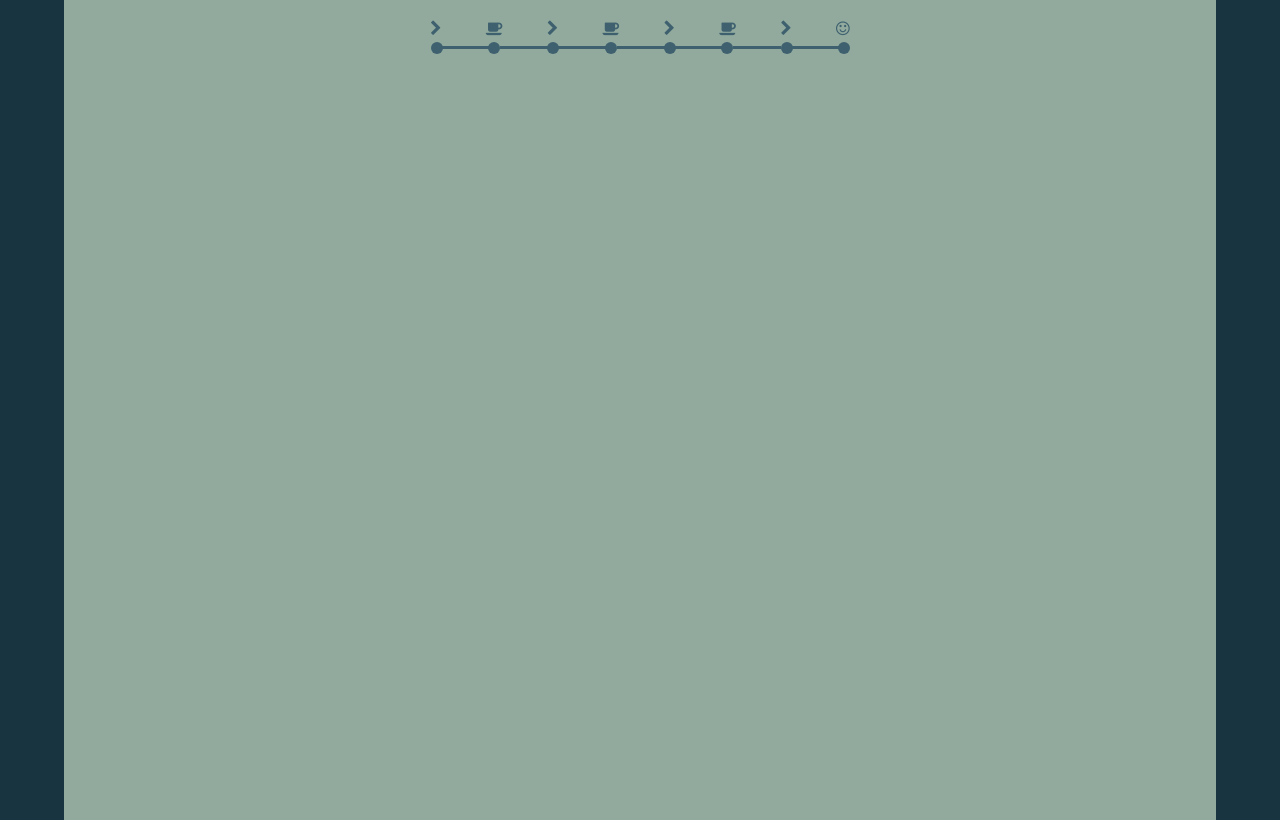
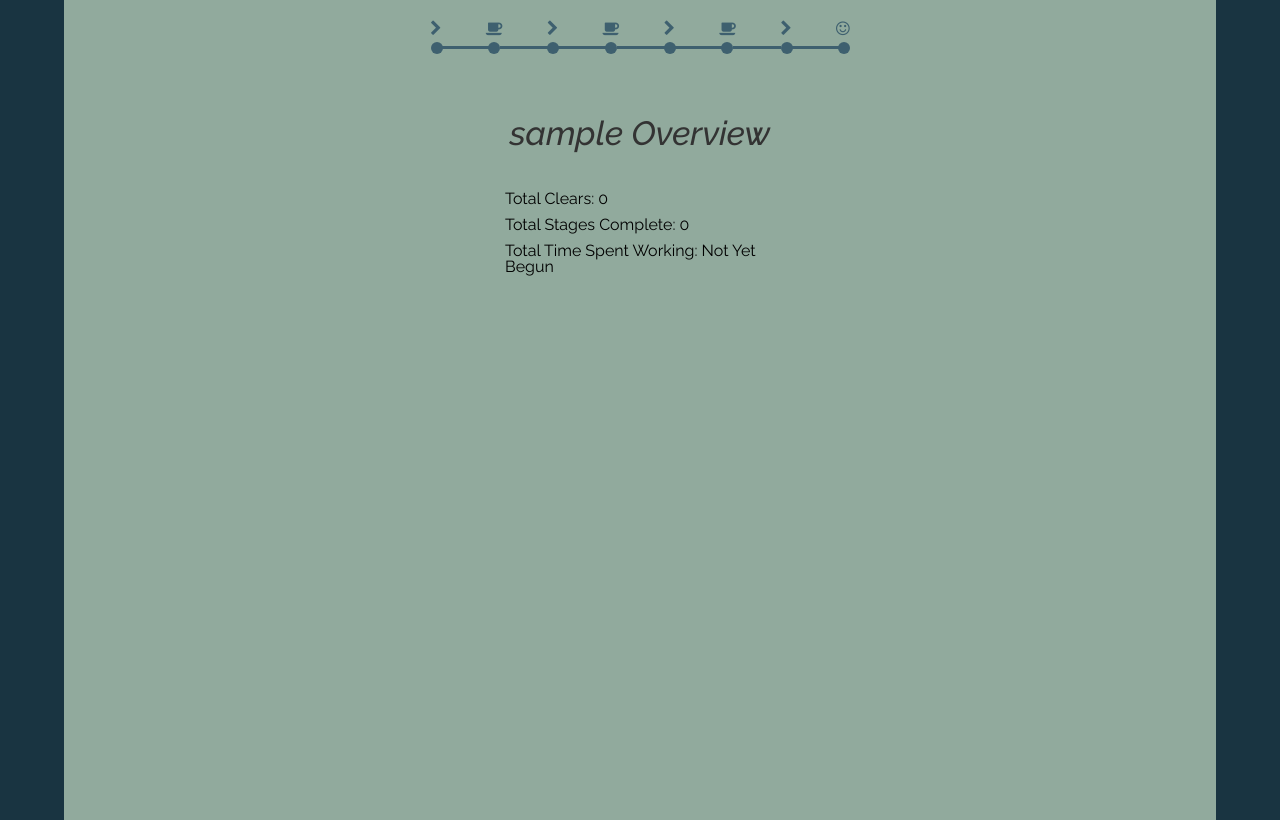
Before and after one commit to Numbluk/pommy, a Rails app: page /users/1 in a window 1280 px wide. Shown: the part 35-855 px from the top of the page. Run offline with Rails 7, Linux system fonts and the light colour scheme; the visitor is signed in with stand-in values (Sample User, id 1); data that the repository does not hold is empty; some libraries are stand-ins or nearby versions.

Commit message:
Added basic user profile information

```diff
--- a/app/assets/stylesheets/main.css
+++ b/app/assets/stylesheets/main.css
@@ -362,3 +362,18 @@ Messages
 .alert-error {
 	background-color: #E74C3C;
 }
+
+/***************************************************************************
+
+Profile
+
+***************************************************************************/
+#overview {
+	margin: 0 auto;
+	width: 270px;
+	padding-top: 30px;
+}
+
+#overview li {
+	margin-top: 10px;
+}
--- a/app/helpers/application_helper.rb
+++ b/app/helpers/application_helper.rb
@@ -1,2 +1,9 @@
 module ApplicationHelper
+  def labor_time_prettyfied
+    if @user.total_labor_time == 0
+      'Not Yet Begun'
+    else
+      (@user.total_labor_time.to_f / 60).to_s + ' Hrs.'
+    end
+  end
 end
--- a/app/models/user.rb
+++ b/app/models/user.rb
@@ -12,4 +12,24 @@ class User < ActiveRecord::Base
                        format: { with: /\A[0-9a-zA-Z]+\z/, message: "can only contain letters and numbers." }
 
   has_secure_password
+
+  def total_labor_time
+    get_stages_by('labor').count * 30
+  end
+
+  def total_rest_time
+     get_stages_by('short_rest').count * 5 + total_clear() * 15
+  end
+
+  def total_stages_complete
+    self.stages.count
+  end
+
+  def total_clear
+    get_stages_by('long_rest').count
+  end
+
+  def get_stages_by(stage_type)
+    self.stages.where(stage_type: stage_type)
+  end
 end
--- a/app/views/users/show.html.erb
+++ b/app/views/users/show.html.erb
@@ -0,0 +1,16 @@
+<%= render 'shared/title', title: @user.username + ' Overview' %>
+
+<ul id="overview">
+  <li>
+    <span>Total Clears:</span>
+    <span><%= @user.total_clear %></span>
+  </li>
+  <li>
+    <span>Total Stages Complete:</span>
+    <span><%= @user.total_stages_complete %></span>
+  </li>
+  <li>
+    <span>Total Time Spent Working:</span>
+    <span><%= labor_time_prettyfied %></span>
+  </li>
+</ul>
```
